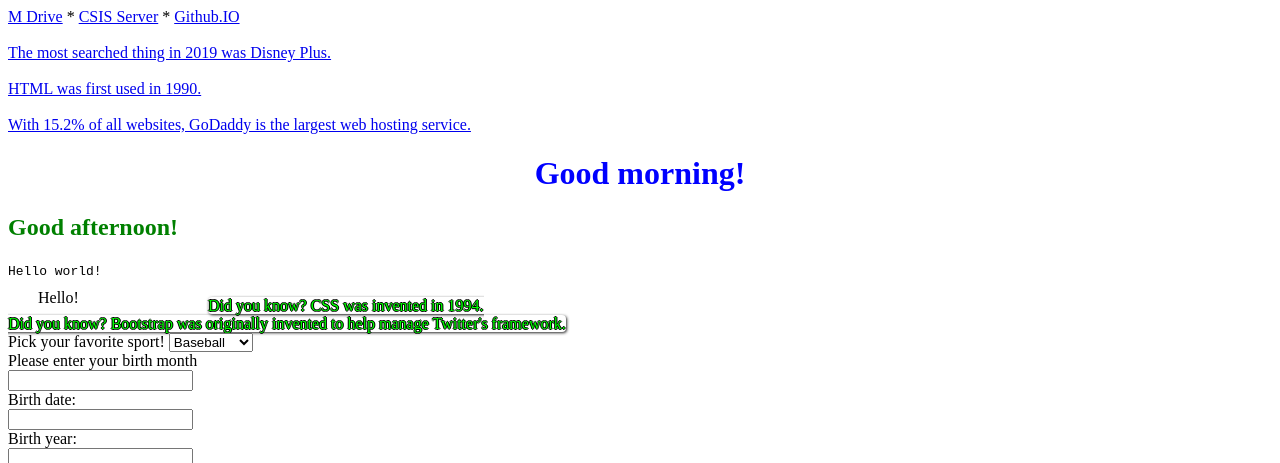
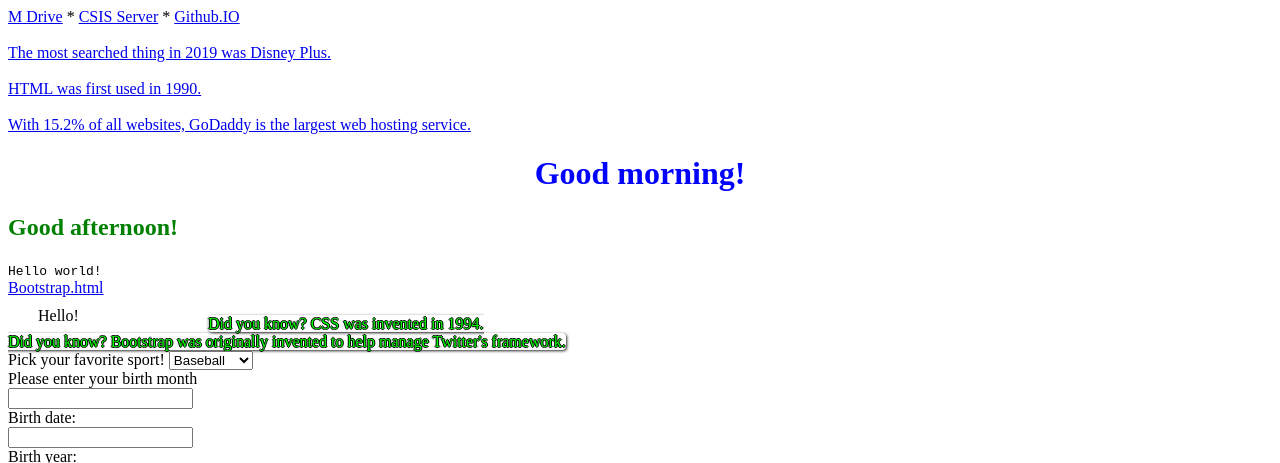
Before and after one commit to anthonycgalea/anthonycgalea.github.io, a plain HTML site: page index.html in a window 1280 px wide. Shown: the top 463 px of the page. Drawn offline with Linux system fonts and the light colour scheme.

Commit message:
Update index.html

```diff
--- a/index.html
+++ b/index.html
@@ -57,6 +57,7 @@
 <code>
   Hello world!
 </code><br>
+<a href="https://anthonycgalea.github.io/bootstrap.html">Bootstrap.html</a>
 <div class="rel">
 Hello!
 </div>
```
